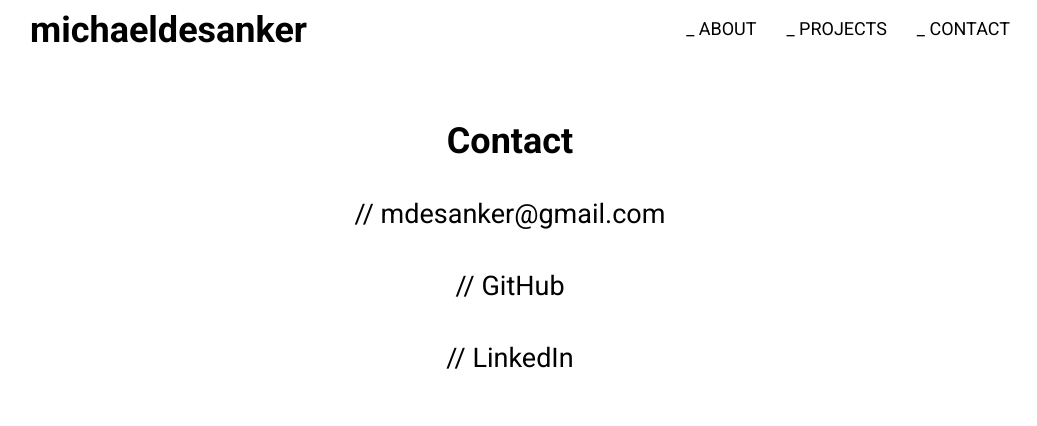
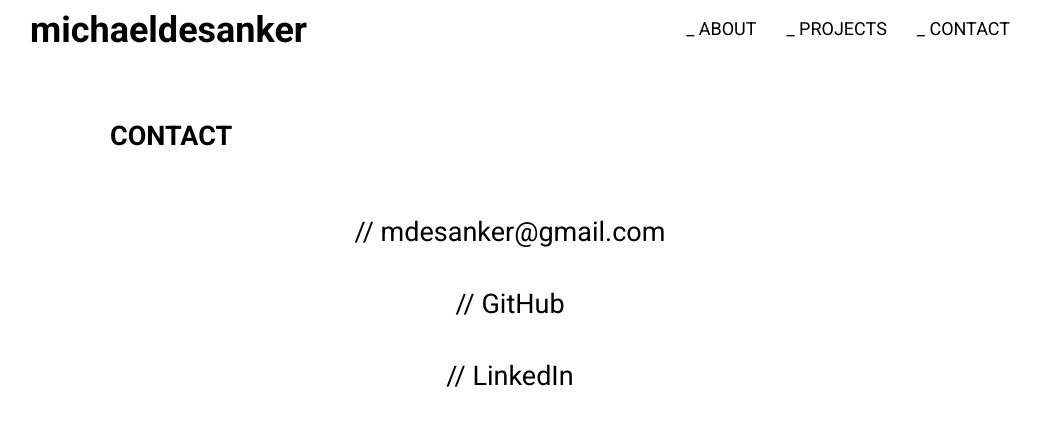
Before and after one commit to mdesanker/portfolio, a React (Create React App) app: page /contact in a window 1280 px wide. Shown: the top 426 px of the page, without its empty margins (130-1167 px from the left). Built offline with nearby package versions, Linux system fonts and the light colour scheme.

Commit message:
Style contact view header

```diff
--- a/src/components/views/contact/Contact.tsx
+++ b/src/components/views/contact/Contact.tsx
@@ -2,6 +2,8 @@ import styled from "styled-components";
 import { Fragment, useState } from "react";
 import Nav from "../../elements/nav/Nav";
 import Wrapper from "../../elements/Wrapper";
+import SectionHeader from "../../elements/SectionHeader";
+import Section from "../../elements/Section";
 
 const Contact = () => {
   const [email, setEmail] = useState("// mdesanker@gmail.com");
@@ -27,8 +29,8 @@ const Contact = () => {
     <Fragment>
       <Nav />
       <Wrapper>
-        <h1>Contact</h1>
-
+        <Section>
+          <SectionHeader>Contact</SectionHeader>
           <LinkContainer>
             <Email
               onMouseOver={mouseOverHandler}
@@ -55,6 +57,7 @@ const Contact = () => {
               &#47;&#47; LinkedIn
             </StyledLink>
           </LinkContainer>
+        </Section>
       </Wrapper>
     </Fragment>
   );
```
Lines whose indentation alone changed are shown as unchanged.
